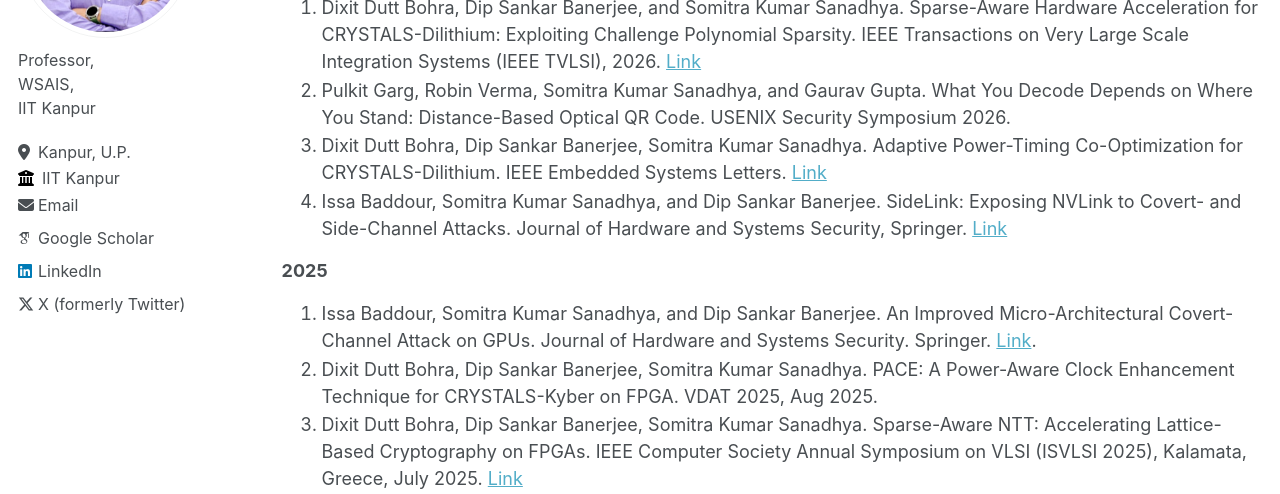
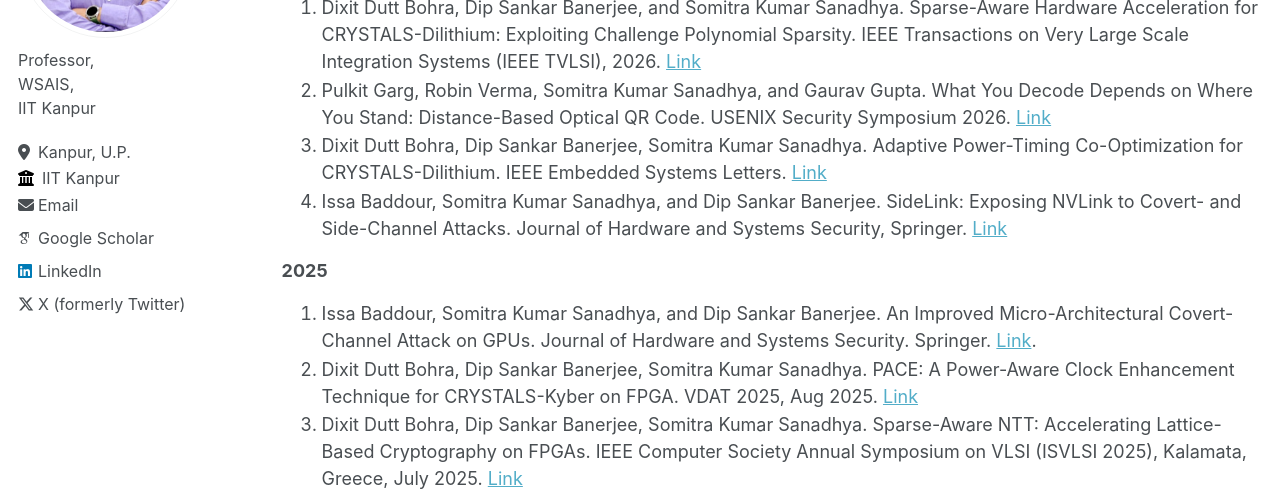
Before and after one commit to somitra-sanadhya/somitra-sanadhya.github.io, a Jekyll site: the page built from _pages/publications.md, in a window 1280 px wide and 900 px high. Shown: the part 223-717 px from the top of the window. Built offline with Jekyll 4.4.1, drawn with Linux system fonts in a browser that asks for light colours; some web fonts are replaced.

Commit message:
Update publications.md

```diff
--- a/_pages/publications.md
+++ b/_pages/publications.md
@@ -9,13 +9,13 @@ author_profile: true
 
 ### 2026
 1. Dixit Dutt Bohra, Dip Sankar Banerjee, and Somitra Kumar Sanadhya. Sparse-Aware Hardware Acceleration for CRYSTALS-Dilithium: Exploiting Challenge Polynomial Sparsity. IEEE Transactions on Very Large Scale Integration Systems (IEEE TVLSI), 2026. [Link](https://ieeexplore.ieee.org/document/11615213)
-2. Pulkit Garg, Robin Verma, Somitra Kumar Sanadhya, and Gaurav Gupta. What You Decode Depends on Where You Stand: Distance-Based Optical QR Code. USENIX Security Symposium 2026.
+2. Pulkit Garg, Robin Verma, Somitra Kumar Sanadhya, and Gaurav Gupta. What You Decode Depends on Where You Stand: Distance-Based Optical QR Code. USENIX Security Symposium 2026. [Link](https://dl.acm.org/doi/10.5555/3857392.3857673)
 3. Dixit Dutt Bohra, Dip Sankar Banerjee, Somitra Kumar Sanadhya. Adaptive Power-Timing Co-Optimization for CRYSTALS-Dilithium. IEEE Embedded Systems Letters. [Link](https://ieeexplore.ieee.org/document/11552768)
 4. Issa Baddour, Somitra Kumar Sanadhya, and Dip Sankar Banerjee. SideLink: Exposing NVLink to Covert- and Side-Channel Attacks. Journal of Hardware and Systems Security, Springer. [Link](https://link.springer.com/article/10.1007/s41635-026-00175-3)
 
 ### 2025
 1. Issa Baddour, Somitra Kumar Sanadhya, and Dip Sankar Banerjee. An Improved Micro-Architectural Covert-Channel Attack on GPUs. Journal of Hardware and Systems Security. Springer. [Link](https://link.springer.com/article/10.1007/s41635-025-00170-0).
-2. Dixit Dutt Bohra, Dip Sankar Banerjee, Somitra Kumar Sanadhya. PACE: A Power-Aware Clock Enhancement Technique for CRYSTALS-Kyber on FPGA. VDAT 2025, Aug 2025.
+2. Dixit Dutt Bohra, Dip Sankar Banerjee, Somitra Kumar Sanadhya. PACE: A Power-Aware Clock Enhancement Technique for CRYSTALS-Kyber on FPGA. VDAT 2025, Aug 2025. [Link](https://link.springer.com/chapter/10.1007/978-3-032-26298-1_3)
 3. Dixit Dutt Bohra, Dip Sankar Banerjee, Somitra Kumar Sanadhya. Sparse-Aware NTT: Accelerating Lattice-Based Cryptography on FPGAs. IEEE Computer Society Annual Symposium on VLSI (ISVLSI 2025), Kalamata, Greece, July 2025. [Link](https://ieeexplore.ieee.org/document/11130302)
 
 ### 2024
```
